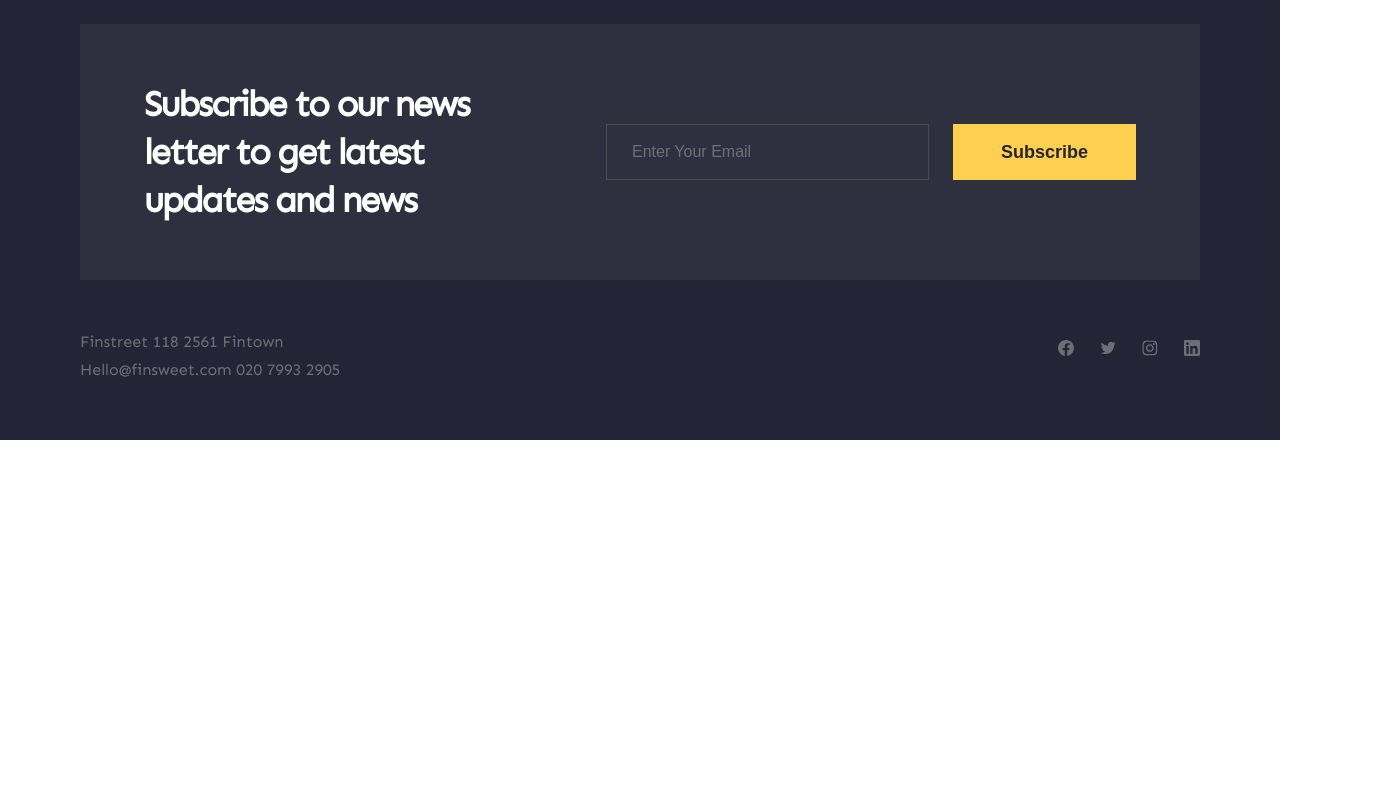
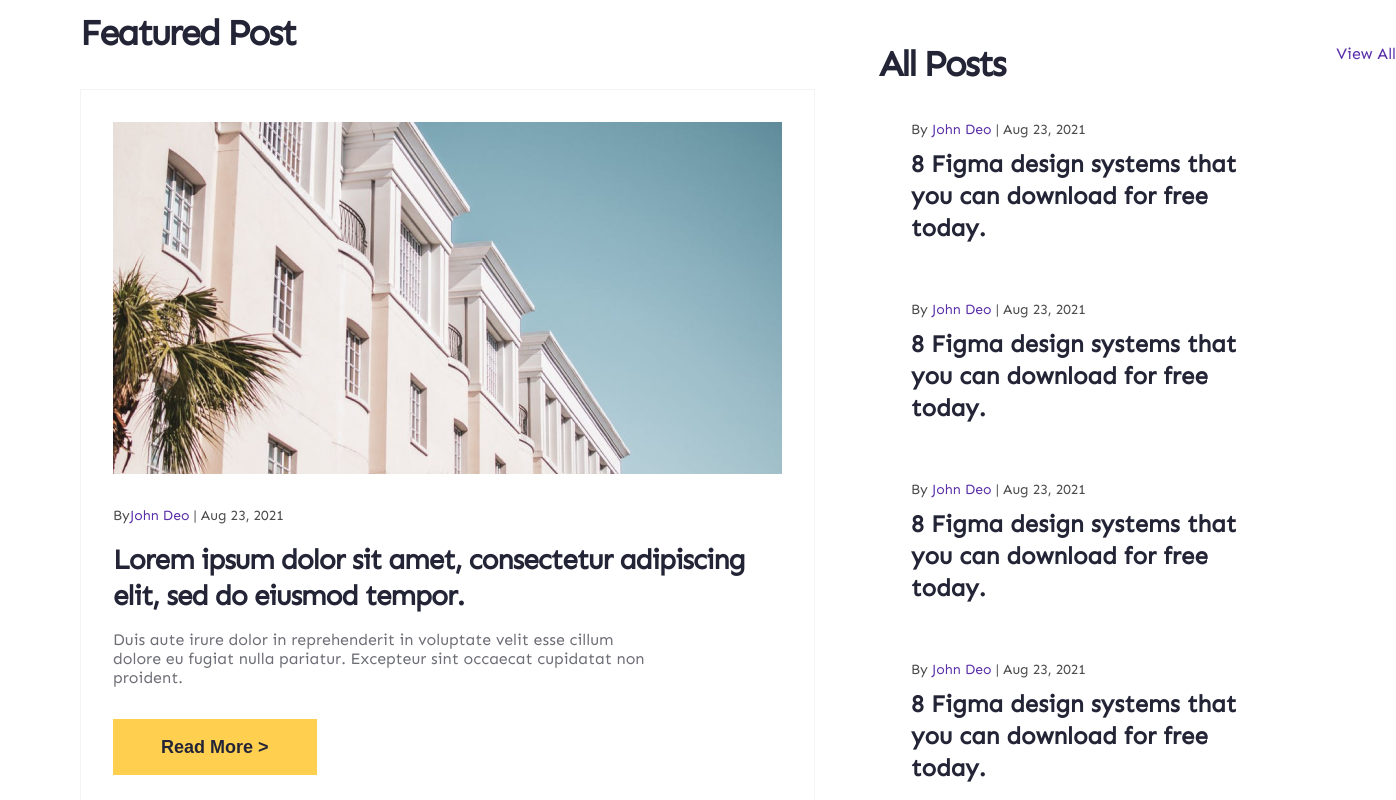
Before and after one commit to lesik2/ClientBlog, a Next.js app: page / in a window 1280 px wide. Shown: the part 920-1720 px from the top of the page, 1396 px wide, since content can reach past the window. Before the commit the page ends 1360 px from the top, so only its background shows below. Built offline with nearby package versions, Linux system fonts and the light colour scheme.

Commit message:
feat: add featured posts component

```diff
--- a/src/app/blog/[id]/page.tsx
+++ b/src/app/blog/[id]/page.tsx
@@ -1,5 +1,3 @@
 export default function BlogPost() {
-  return (
-    <h2>Blog Post</h2>
-  )
+  return <h2>Blog Post</h2>;
 }
--- a/src/app/page.tsx
+++ b/src/app/page.tsx
@@ -1,9 +1,11 @@
-import { StepByStep } from "@/components/StepByStep";
+import { Posts } from '@/components/Posts';
+import { StepByStep } from '@/components/StepByStep';
 
 export default function Home() {
   return (
     <>
       <StepByStep />
+      <Posts />
     </>
   );
 }
--- /dev/null
+++ b/src/components/Posts/components/Post/index.tsx
@@ -0,0 +1,18 @@
+import style from '@styles/home/post.module.scss';
+
+export interface IPost{
+  title: string;
+  author: string;
+  date: string
+}
+
+export function Post({title, author, date}: IPost) {
+  return (
+    <div className={style.postWrapper}>
+      <div className={style.content}>
+        <p className={style.info}>By <span className={style.infoMark}>{author}</span> | {date}</p>
+        <h4 className={style.title}>{title}</h4>
+      </div>
+    </div>
+  )
+}
--- /dev/null
+++ b/src/components/Posts/constants.ts
@@ -0,0 +1,37 @@
+export const PostsData = [
+  {
+    id: 1,
+    author: 'John Deo',
+    date: 'Aug 23, 2021',
+    title: '8 Figma design systems that you can download for free today.',
+  },
+  {
+    id: 2,
+    author: 'John Deo',
+    date: 'Aug 23, 2021',
+    title: '8 Figma design systems that you can download for free today.',
+  },
+  {
+    id: 3,
+    author: 'John Deo',
+    date: 'Aug 23, 2021',
+    title: '8 Figma design systems that you can download for free today.',
+  },
+  {
+    id: 4,
+    author: 'John Deo',
+    date: 'Aug 23, 2021',
+    title: '8 Figma design systems that you can download for free today.',
+  },
+];
+export const CONSTANTS = {
+  btn: 'Read More >',
+  featuredTitle: 'Featured Post',
+  allPostsTitle: 'All Posts',
+  link: 'View All',
+  author: 'John Deo',
+  date: 'Aug 23, 2021',
+  subtitle: 'Lorem ipsum dolor sit amet, consectetur adipiscing elit, sed do eiusmod tempor.',
+  description:
+    'Duis aute irure dolor in reprehenderit in voluptate velit esse cillum dolore eu fugiat nulla pariatur. Excepteur sint occaecat cupidatat non proident.',
+};
--- /dev/null
+++ b/src/components/Posts/index.tsx
@@ -0,0 +1,54 @@
+import style from '@styles/home/featuredPosts.module.scss';
+import Link from 'next/link';
+import { ROUTES } from '@constants/routes';
+import button from '@styles/ui/button.module.scss';
+import Image from 'next/image';
+
+import { Post } from './components/Post';
+import {CONSTANTS, PostsData} from './constants'
+
+export function Posts() {
+  return (
+    <section className={style.sectionPosts}>
+      <div className={style.content}>
+        <div className={style.postsWrapper}>
+          <div className={style.featuredPostsWrapper}>
+          <div className={style.header}>
+              <h2 className={style.title}>
+                {CONSTANTS.featuredTitle}
+              </h2>
+          </div>
+          <div className={style.featuredPost}>
+
+            <Image src="/images/postsImage.png" alt='post' width={669} height={352}/>
+            <p className={style.info}>By
+            <span className={style.infoMark}>{CONSTANTS.author}</span> | {CONSTANTS.date}
+            </p>
+            <h3 className={style.subtitle}>{CONSTANTS.subtitle}</h3>
+            <p className={style.description}>{CONSTANTS.description}</p>
+            <Link href={ROUTES.blogPost} className={style.link}>
+              <button type='button' className={button.primary}>
+                {CONSTANTS.btn}
+              </button>
+            </Link>
+
+          </div>
+          </div>
+          <div className={style.allPosts}>
+          <div className={style.header}>
+            <h2 className={style.title}>
+              {CONSTANTS.allPostsTitle}
+            </h2>
+            <Link href={ROUTES.blog} className={style.link}>
+              {CONSTANTS.link}
+            </Link>
+          </div>
+            {PostsData.map((post)=>(
+              <Post key={post.id} {...post} />
+            ))}
+          </div>
+        </div>
+      </div>
+    </section>
+  );
+}
--- a/src/constants/routes.ts
+++ b/src/constants/routes.ts
@@ -1,3 +1,4 @@
 export const ROUTES = {
-  blogPost: 'blog/1',
+  blogPost: '/blog/1',
+  blog: '/blog',
 };
--- a/src/styles/global.scss
+++ b/src/styles/global.scss
@@ -30,33 +30,34 @@ h1 {
   font-size: 48px;
   line-height: 64px;
   letter-spacing: -2px;
+  font-weight: 700;
 }
 h2 {
   font-size: 36px;
   line-height: 48px;
   letter-spacing: -2px;
+  font-weight: 700;
 }
 h3 {
   font-size: 28px;
   line-height: 36px;
   letter-spacing: -1px;
+  font-weight: 700;
 }
 h4 {
   font-size: 24px;
   line-height: 32px;
+  font-weight: 700;
 }
 h5 {
   font-size: 20px;
   line-height: 32px;
+  font-weight: 700;
 }
 h6 {
   font-size: 16px;
   line-height: 24px;
-}
-label {
-  font-size: 14px;
-  line-height: 20px;
-  font-weight: 500;
+  font-weight: 700;
 }
 
 img,
--- /dev/null
+++ b/src/styles/home/featuredPosts.module.scss
@@ -0,0 +1,76 @@
+@import '../ui/typography.module.scss';
+@import '../colors.module.scss';
+
+.sectionPosts {
+  padding: 128px 78px 128px 80px;
+  background-color: $white-color;
+  .content {
+    display: flex;
+    align-items: center;
+    justify-content: center;
+
+    .postsWrapper {
+      display: flex;
+      align-items: center;
+      width: 100%;
+      gap: 64px;
+      justify-content: space-between;
+
+      .header {
+        display: flex;
+        align-items: flex-start;
+        justify-content: space-between;
+        width: 100%;
+        .title {
+          color: $primary-color;
+        }
+        .link {
+          color: $third-color;
+          @extend %body1;
+          transition: color 0.2s;
+          &:hover {
+            color: #351b64;
+          }
+        }
+      }
+      .allPosts {
+        margin-top: 32px;
+        display: flex;
+        flex-direction: column;
+        align-items: flex-start;
+      }
+      .featuredPostsWrapper {
+        display: flex;
+        flex-direction: column;
+        align-items: flex-start;
+        gap: 32px;
+        .featuredPost {
+          display: flex;
+          flex-direction: column;
+          padding: 32px;
+          align-items: flex-start;
+          justify-content: center;
+          border: 1px solid $white-dark-gray-color;
+
+          .info {
+            @extend %label;
+            margin: 32px 0px 16px 0px;
+            color: $dark-gray-color;
+            .infoMark {
+              color: $third-color;
+            }
+          }
+          .subtitle {
+            color: $primary-color;
+            width: 669px;
+          }
+          .description {
+            color: $light-gray-color;
+            margin: 16px 0px 32px 0px;
+            width: 551px;
+          }
+        }
+      }
+    }
+  }
+}
--- /dev/null
+++ b/src/styles/home/post.module.scss
@@ -0,0 +1,32 @@
+@import '../ui/typography.module.scss';
+@import '../colors.module.scss';
+
+.postWrapper {
+  width: 517px;
+  height: 180px;
+  padding: 32px 116px 25px 32px;
+
+  .content {
+    display: flex;
+    flex-direction: column;
+    gap: 8px;
+    align-items: flex-start;
+
+    .info {
+      @extend %label;
+      color: $dark-gray-color;
+      .infoMark {
+        color: $third-color;
+      }
+    }
+    .title {
+      color: $primary-color;
+      width: 369px;
+    }
+  }
+  transition: background-color 0.3s;
+  &:hover {
+    background-color: $white-pink-color;
+    cursor: pointer;
+  }
+}
--- a/src/styles/ui/navigation.module.scss
+++ b/src/styles/ui/navigation.module.scss
@@ -12,6 +12,10 @@
     @extend %body1;
     color: $white-color;
     text-decoration: none;
+    transition: color 0.2s;
+    &:hover {
+      color: $light-gray-color;
+    }
   }
   .active {
     color: $secondary-color;
--- a/src/styles/ui/typography.module.scss
+++ b/src/styles/ui/typography.module.scss
@@ -14,7 +14,11 @@
   line-height: 64px;
   letter-spacing: -2px;
 }
-
+%label {
+  font-size: 14px;
+  line-height: 20px;
+  font-weight: 500;
+}
 .parag1 {
   @extend %body1;
 }
```
Also changed, not shown: src/components/StepByStep/index.tsx (+8 -10 lines), public/images/postsImage.png (added).
